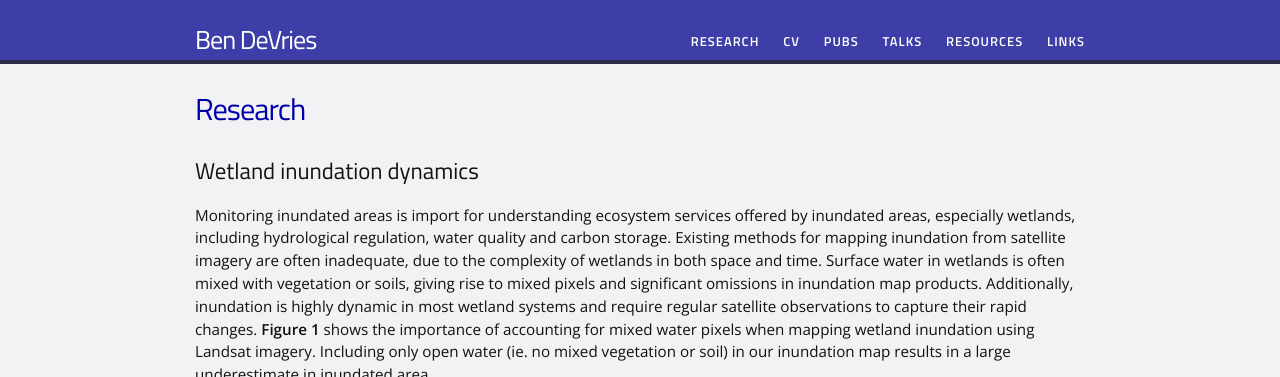
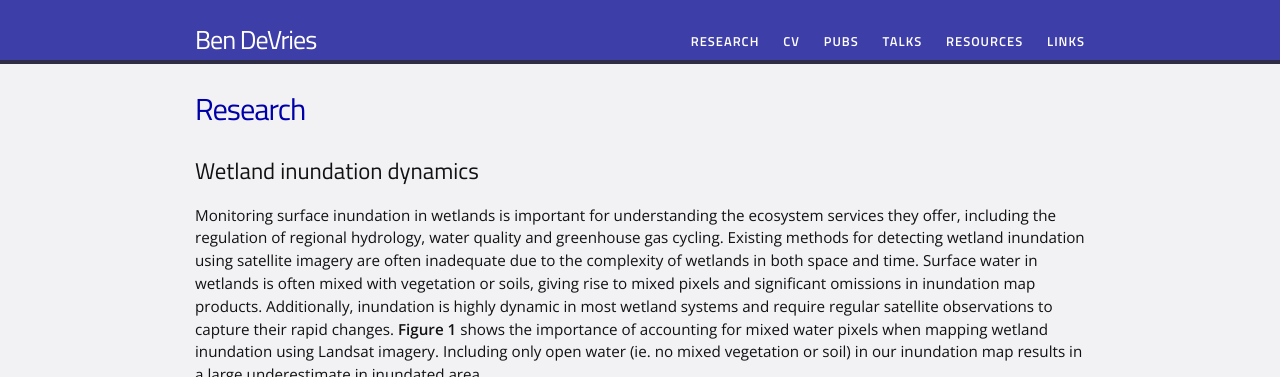
Before and after one commit to bendv/bendv.github.io, a Jekyll site: the page built from research.html, in a window 1280 px wide and 900 px high, cut to the strip 0-377 px from the top of the window. Built offline with Jekyll 4.4.1, drawn with Linux system fonts in a browser that asks for light colours.

Commit message:
fixed typo

```diff
--- a/research.html
+++ b/research.html
@@ -7,7 +7,7 @@ title: Research
 
 <h2>Wetland inundation dynamics</h2>
 
-<p>Monitoring inundated areas is import for understanding ecosystem services offered by inundated areas, especially wetlands, including hydrological regulation, water quality and carbon storage. Existing methods for mapping inundation from satellite imagery are often inadequate, due to the complexity of wetlands in both space and time. Surface water in wetlands is often mixed with vegetation or soils, giving rise to mixed pixels and significant omissions in inundation map products. Additionally, inundation is highly dynamic in most wetland systems and require regular satellite observations to capture their rapid changes. <strong>Figure&nbsp;1</strong> shows the importance of accounting for mixed water pixels when mapping wetland inundation using Landsat imagery. Including only open water (ie. no mixed vegetation or soil) in our inundation map results in a large underestimate in inundated area. </p>
+<p>Monitoring surface inundation in wetlands is important for understanding the ecosystem services they offer, including the regulation of regional hydrology, water quality and greenhouse gas cycling. Existing methods for detecting wetland inundation using satellite imagery are often inadequate due to the complexity of wetlands in both space and time. Surface water in wetlands is often mixed with vegetation or soils, giving rise to mixed pixels and significant omissions in inundation map products. Additionally, inundation is highly dynamic in most wetland systems and require regular satellite observations to capture their rapid changes. <strong>Figure&nbsp;1</strong> shows the importance of accounting for mixed water pixels when mapping wetland inundation using Landsat imagery. Including only open water (ie. no mixed vegetation or soil) in our inundation map results in a large underestimate in inundated area. </p>
 
 <figure>
     <center>
```
